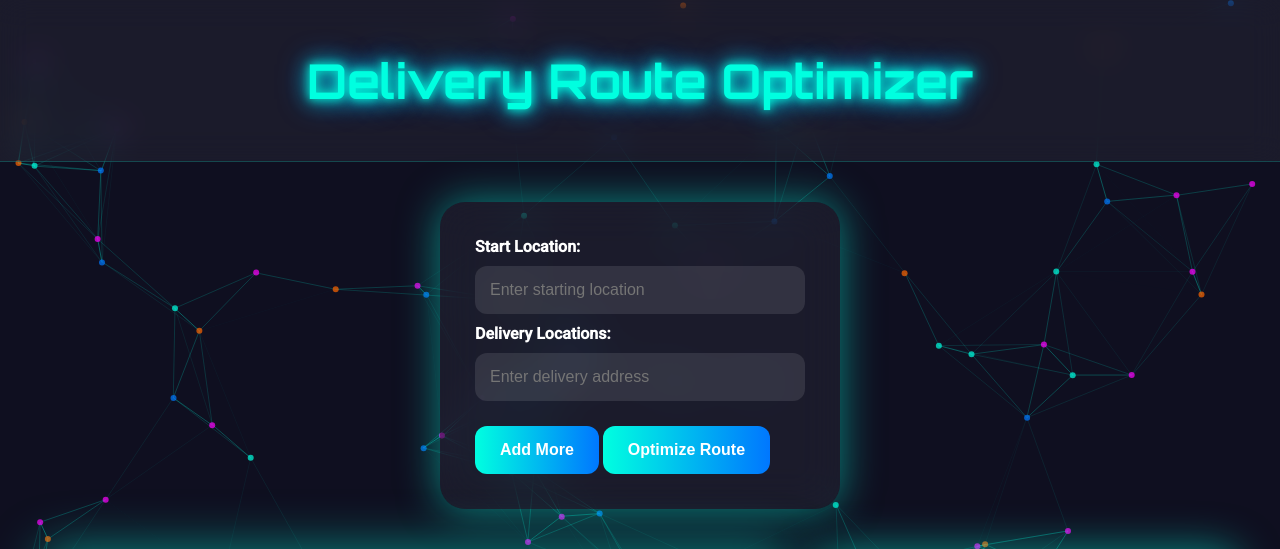
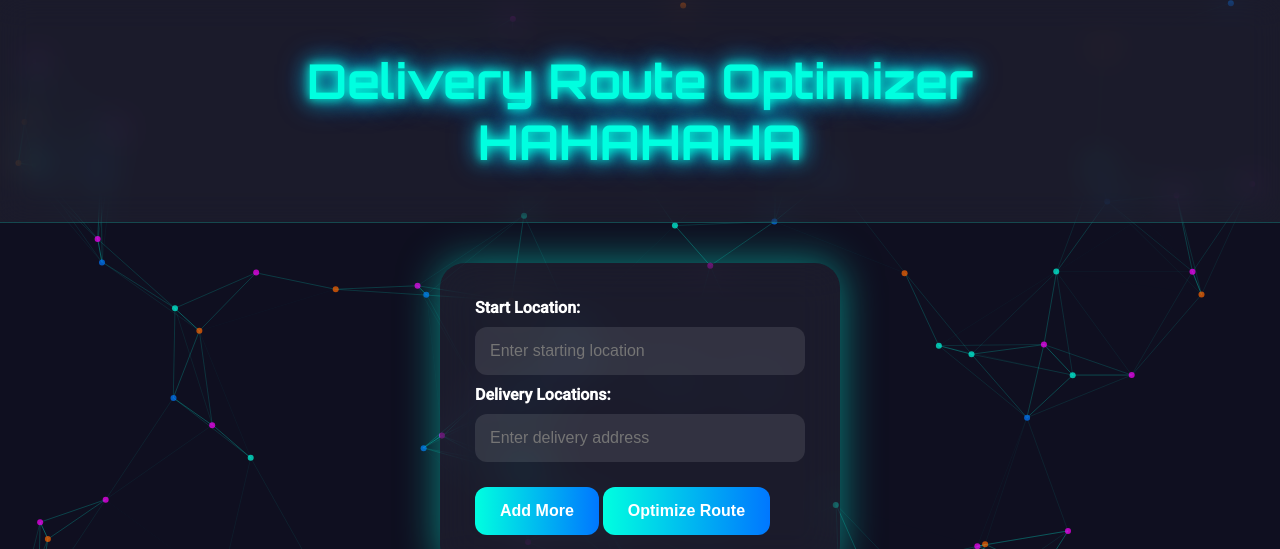
Before and after one commit to aaarrvind/RouteWise, a Flask app: page / in a window 1280 px wide. Shown: the top 549 px of the page. Run offline with Flask 3, Linux system fonts and the light colour scheme; some libraries are stand-ins or nearby versions.

Commit message:
Design Change

```diff
--- a/templates/index.html
+++ b/templates/index.html
@@ -179,6 +179,7 @@ button:hover {
 
 <header>
     <h1>Delivery Route Optimizer</h1>
+    <h1>HAHAHAHA</h1>
 </header>
 
 <!-- Form -->
```
